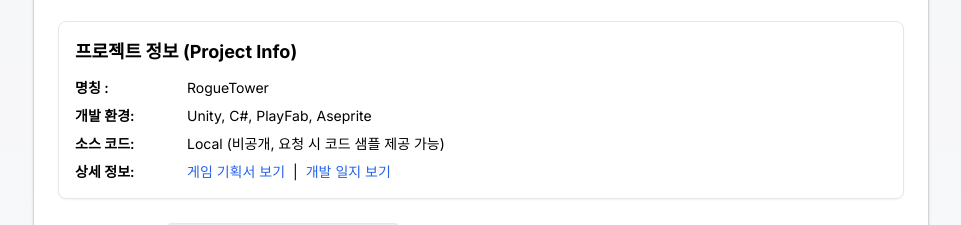
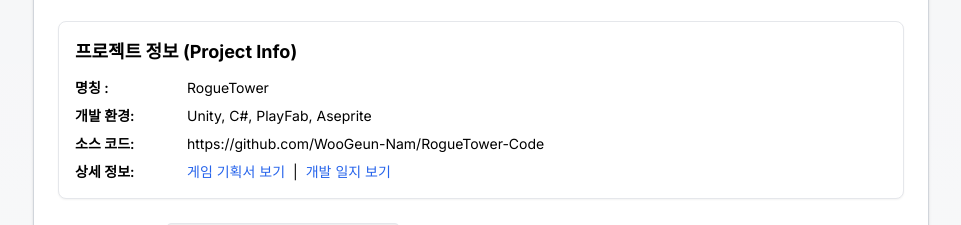
Before and after one commit to WooGeun-Nam/towerdefense-portfolio, a Next.js app: page / in a window 1280 px wide. Shown: the part 860-1085 px from the top of the page, without its empty margins (159-1120 px from the left). Built offline with nearby package versions, Linux system fonts and the light colour scheme.

Commit message:
Update Code Link

```diff
--- a/components/GamePortfolio/DeployPage.tsx
+++ b/components/GamePortfolio/DeployPage.tsx
@@ -349,7 +349,7 @@
           </p>
           <p>
             <span className="font-semibold w-28 inline-block">소스 코드:</span>
-            <span>Local (비공개, 요청 시 코드 샘플 제공 가능)</span>
+            <span>https://github.com/WooGeun-Nam/RogueTower-Code</span>
           </p>
           <p>
             <span className="font-semibold w-28 inline-block">상세 정보:</span>
```
